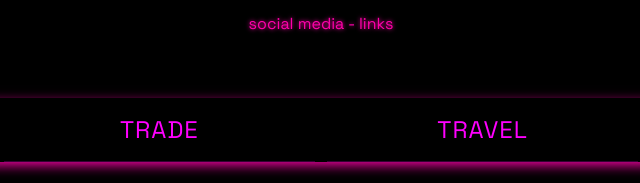
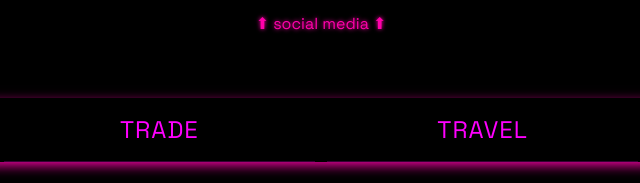
Before and after one commit to KamilStepien-prompts/tradeandtravel, a plain HTML site: page index.html in a window 1280 px wide. Shown: the part 285-468 px from the top of the page, 319-959 px from the left. Drawn offline with nearby package versions, Linux system fonts and the light colour scheme.

Commit message:
Update index.html

```diff
--- a/index.html
+++ b/index.html
@@ -62,7 +62,7 @@
   <a href="https://www.youtube.com/channel/UCv-1HtYzbiABRklj-AoExmg" class="glitch-cube" data-id="3"><span class="front">Y</span><span class="back"></span></a>
   <a href="https://www.tiktok.com/@doublebrain.pl" class="glitch-cube" data-id="4"><span class="front">T</span><span class="back"></span></a>
 </div>
-    <p class="slogan-text">social media - links</p>
+    <p class="slogan-text">⬆ social media ⬆</p>
   </div>
     </div>
       </div>
```
